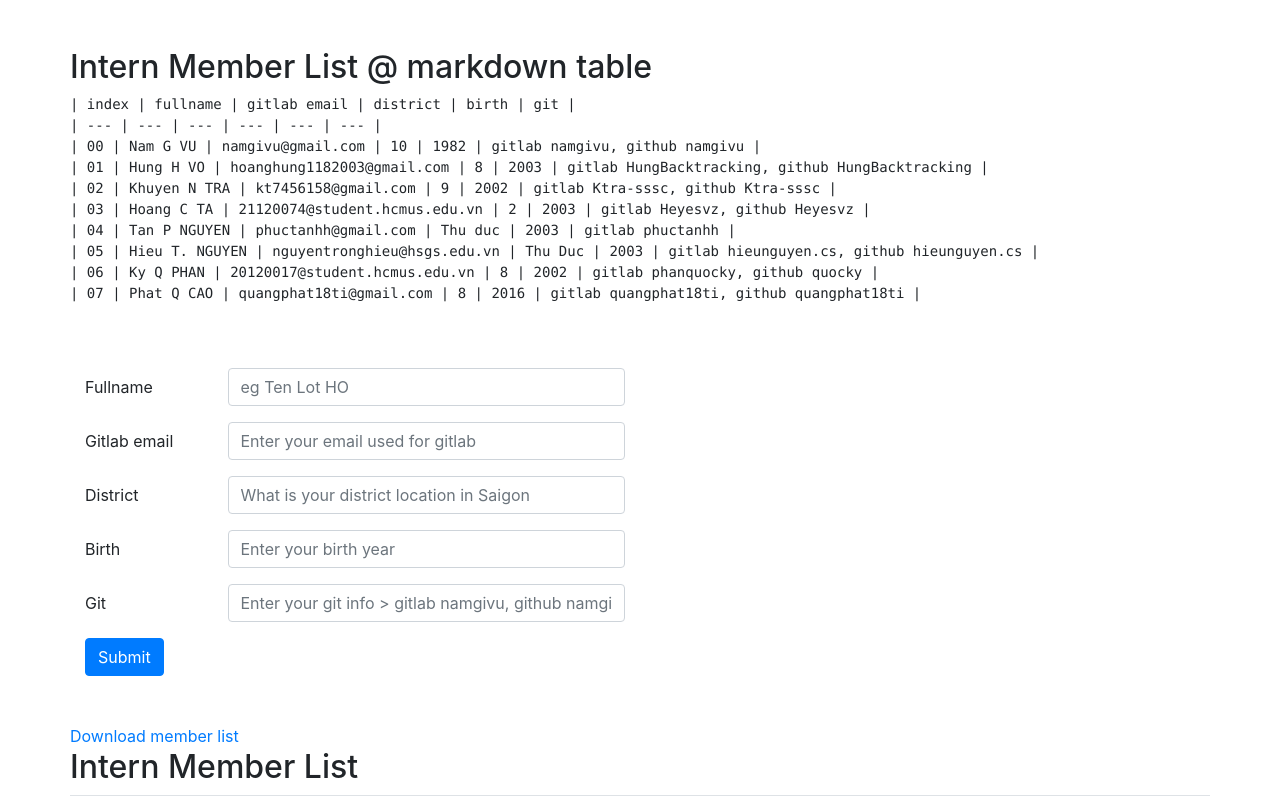
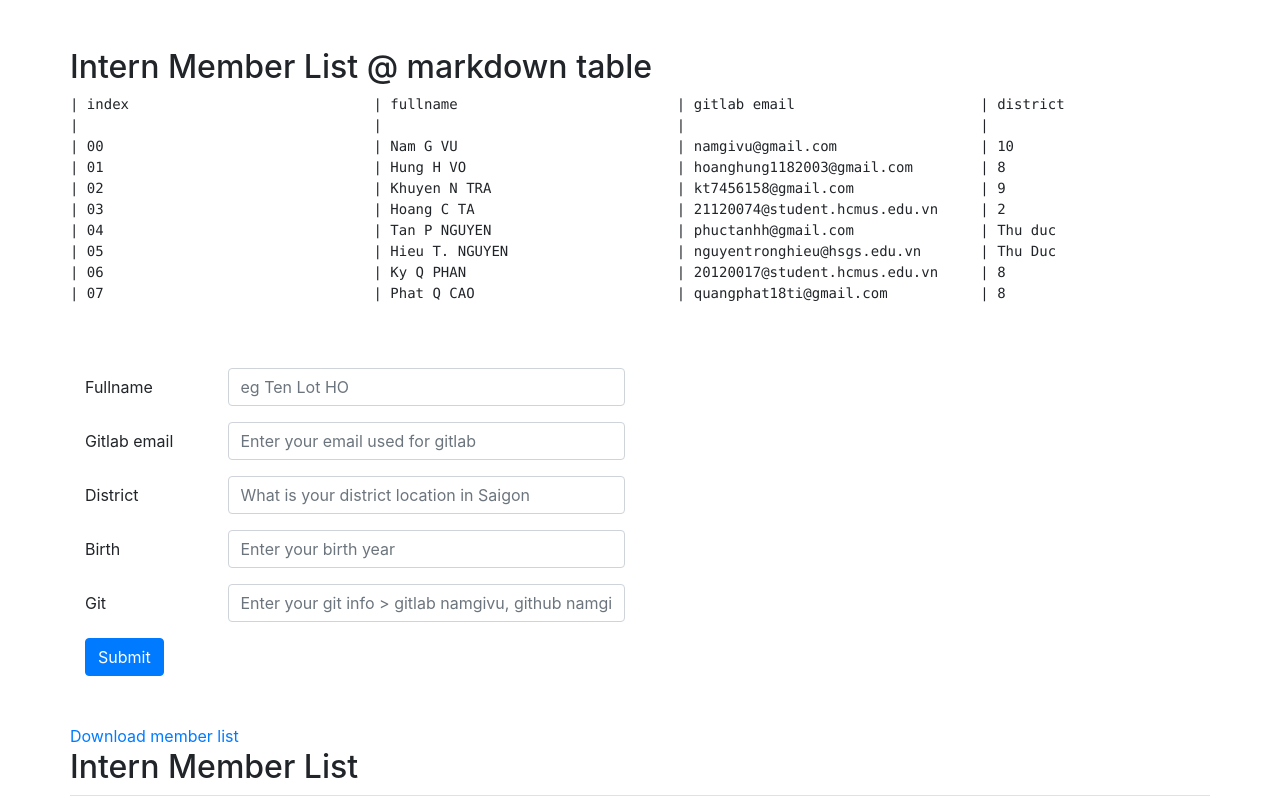
Before and after one commit to quangphat18ti/Clone_Ander, a React (Create React App) app in the folder reactjs_webapp/: page / in a window 1280 px wide. Shown: the top 800 px of the page. Built offline with nearby package versions, Linux system fonts and the light colour scheme.

Commit message:
col width synced w/ padEnd(22)

```diff
--- a/reactjs_webapp/src/App.js
+++ b/reactjs_webapp/src/App.js
@@ -40,11 +40,11 @@ function App() {
             <pre>{ (() => {
               const key_list = Object.keys(member_list[0])
 
-              var s=key_list.map( k => k     ).join(' | ') ; const header_line  = `| ${s} |`
-              var s=key_list.map( _ => `---` ).join(' | ') ; const horizon_line = `| ${s} |`
+              var s=key_list.map( k =>  k.padEnd(33) ).join(' | ') ; const header_line  = `| ${s} |`
+              var s=key_list.map( _ => ''.padEnd(33) ).join(' | ') ; const horizon_line = `| ${s} |`
 
               const memberLine_list = member_list.map((m) => {
-                let s = key_list.map( k => m[k] ).join(' | ')
+                let s = key_list.map( k => (m[k]+'').padEnd(33) ).join(' | ')
                 return `| ${s} |`
               })
 
```
